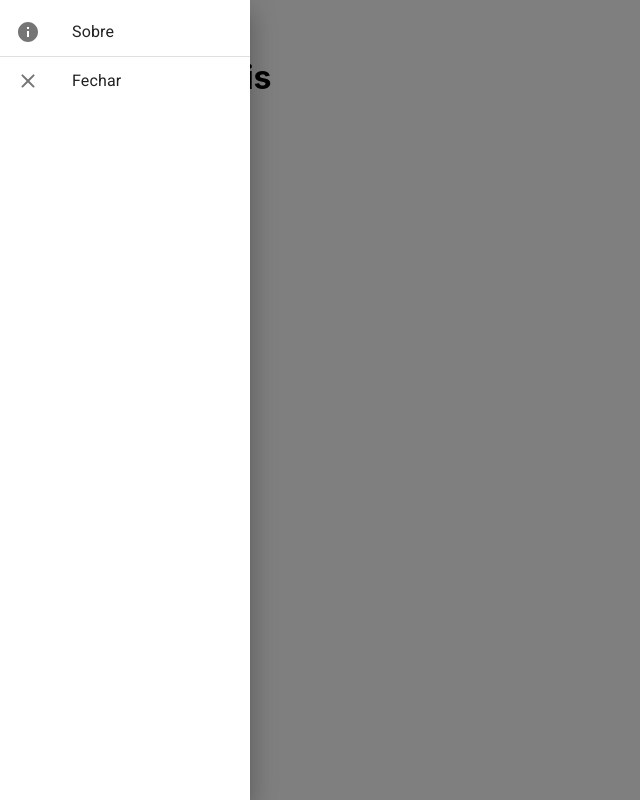
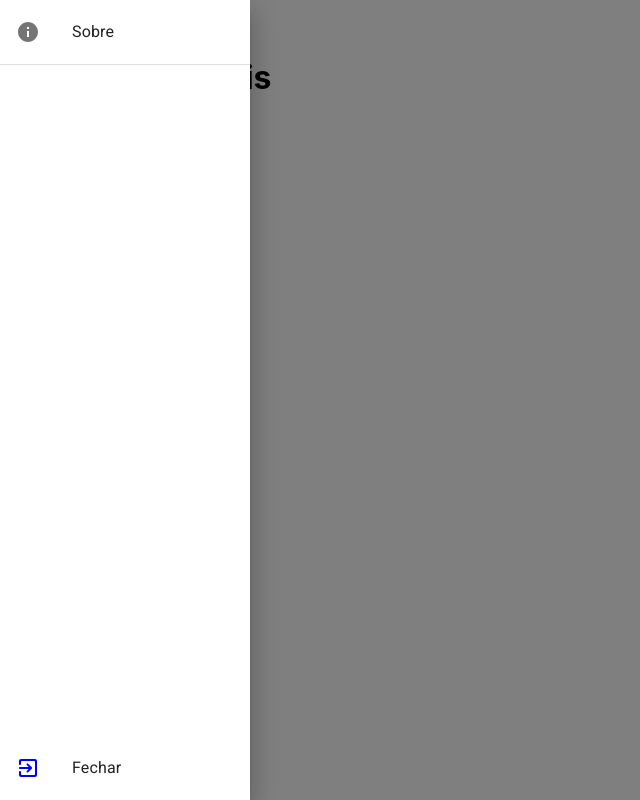
Before and after one commit to felipeAraujo/personal-website-compiler, a React (Create React App) app: page / in a window 1280 px wide. Both pictures are taken after a click on the button "MENU". Shown: the whole page, without its empty margins (0-640 px from the left). Built offline with nearby package versions, Linux system fonts and the light colour scheme.

Commit message:
[0003] - slider to close navigation drawer

```diff
--- a/src/components/main/menu/SiteMenu.tsx
+++ b/src/components/main/menu/SiteMenu.tsx
@@ -1,12 +1,20 @@
 import { Button, Divider, Drawer, List, ListItem, ListItemIcon, ListItemText, makeStyles } from '@material-ui/core';
 import InfoIcon from '@material-ui/icons/Info';
-import CloseRoundedIcon from '@material-ui/icons/CloseRounded';
+import ExitToAppRoundedIcon from '@material-ui/icons/ExitToAppRounded';
 
-import React, { Fragment, useState, KeyboardEvent } from 'react';
+import React, { Fragment, useState } from 'react';
 
 const useStyles = makeStyles({
     list: {
         width: 250,
+    },
+    closeList: {
+        width: 250,
+        position: 'absolute',
+        bottom: 0,
+    },
+    closeButton: {
+        color: 'blue',
     },
 });
 
@@ -47,13 +55,18 @@ export function SiteMenu() {
                             <ListItemIcon> <InfoIcon /> </ListItemIcon>
                             <ListItemText primary="Sobre" />
                         </ListItem>
-                        <Divider />
+                    </List>
+                    <Divider />
+                    <List
+                        className={classes.closeList}
+                        role="presentation"
+                    >
                         <ListItem
                             button
                             onClick={closeMenu}
                         >
-                            <ListItemIcon><CloseRoundedIcon /></ListItemIcon>
-                            <ListItemText primary="Fechar" />
+                            <ListItemIcon className={classes.closeButton}><ExitToAppRoundedIcon /></ListItemIcon>
+                            <ListItemText primary="Fechar" color="secundary"/>
                         </ListItem>
                     </List>
                 </div>
```
